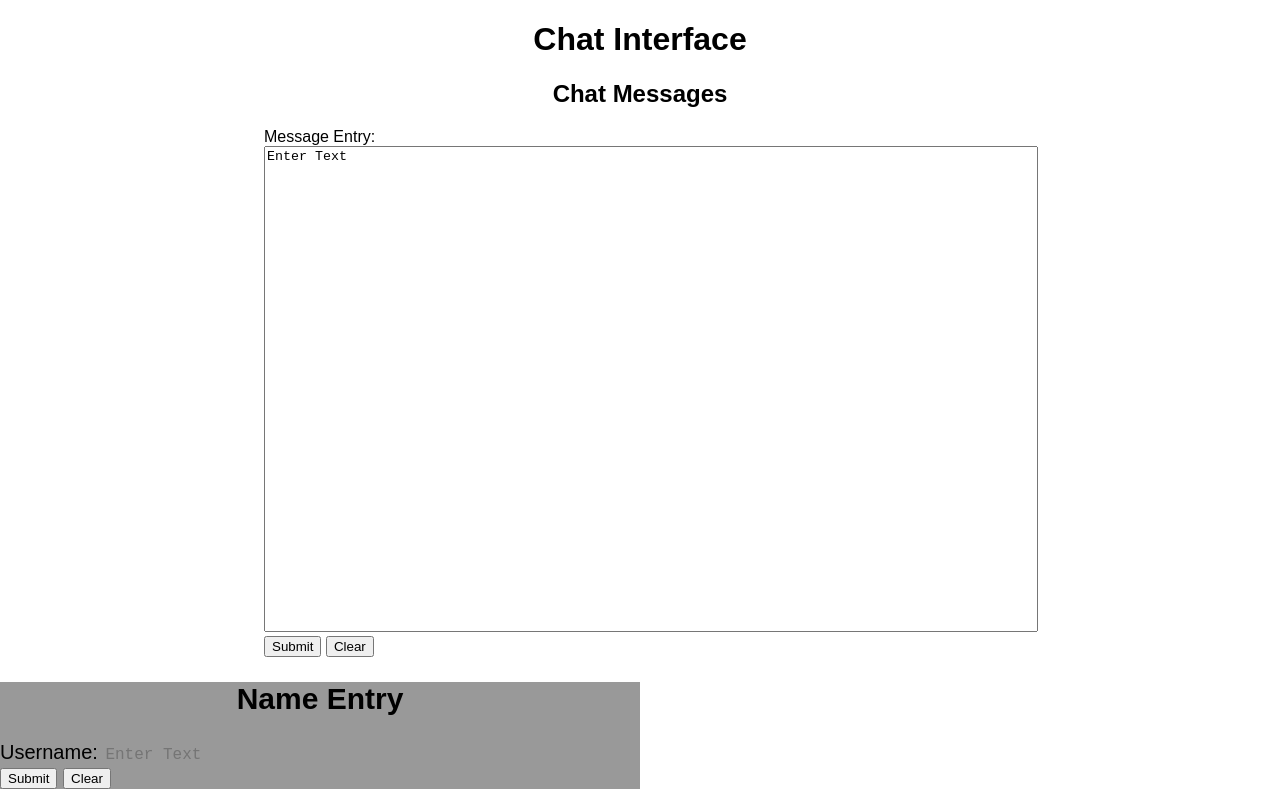
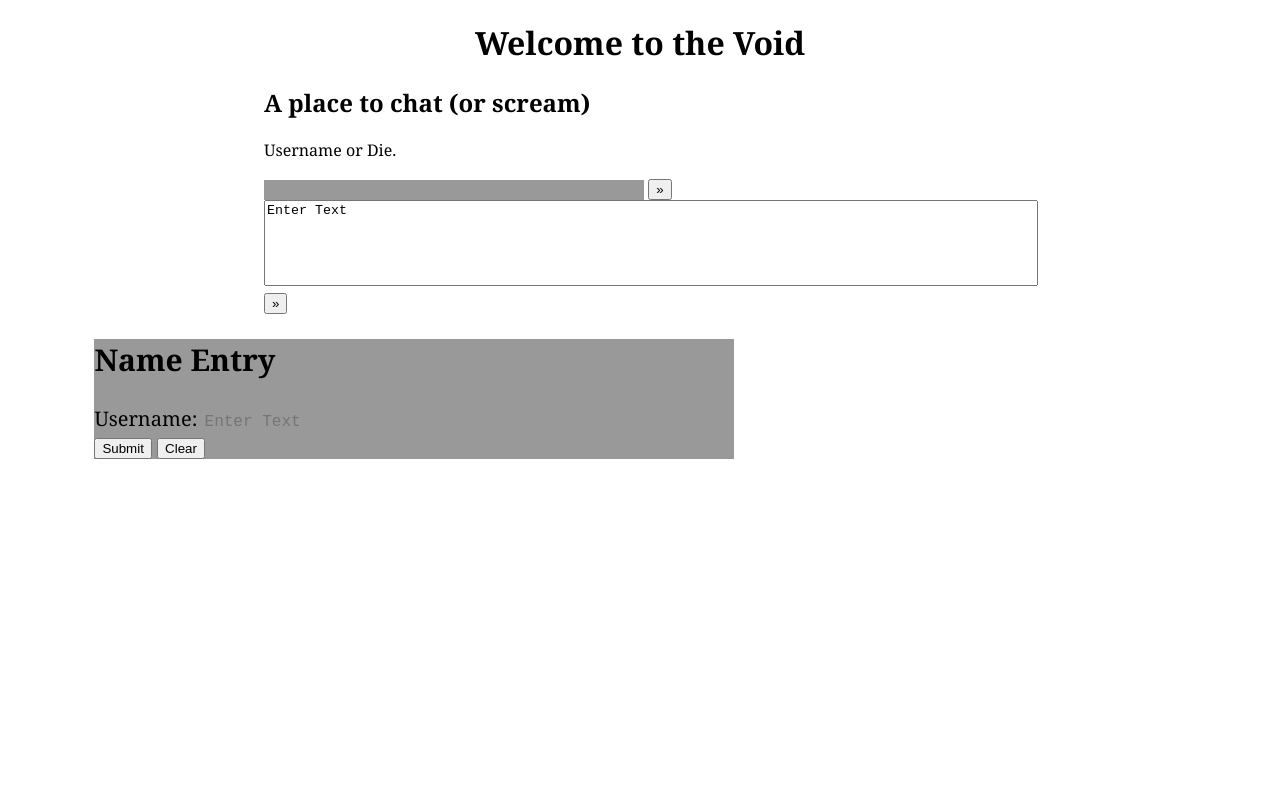
Before and after one commit to folkenrothk/WebDev-chatServer, a plain HTML site: page docs/index.html in a window 1280 px wide. Drawn offline with Linux system fonts and the light colour scheme.

Commit message:
ENd of class- screaming

```diff
--- a/docs/index.html
+++ b/docs/index.html
@@ -6,18 +6,32 @@
   </head>
   <body>
     <main>
-      <!-- Create minimum interface according to wireframe -->
-      <h1>Chat Interface</h1>
-      <h2>Chat Messages</h2>
-      <form>
-        <label for="sendMsg" id="msgLabel">Message Entry:</label>
-        <textarea id = "sendMsg">Enter Text</textarea>
-        <div id="messaging-buttons">
-          <button type = "submit">Submit</button>
-          <button type = "reset">Clear</button>
+      <div id = "chat-window">
+        <div id = "chat-login">
+          <h1>Welcome to the Void </h1>
+          <h2> A place to chat (or scream)</h2>
+          <p> Username or Die.</p>
+          <form id="nameForm">
+            <label for="nameEntry" title="Username selection" hidden>Username:</label>
+            <input type="text" id="nameEntry">
+            <button id="setName" type="button">
+              &raquo;
+            </button>
+          </form>
         </div>
-      </form>
+      </div>
+
+      <div id="chat-mgmt">
+        <form id = "chatForm" onsubmit="return chat.send(this,'normal')">
+          <label for="sendMsg" title="Message entry" hidden>Message Entry:</label>
+          <textarea id = "sendMsg">Enter Text</textarea>
+          <button id = "sendBtn" type = "submit">
+            &raquo;
+          </button>
+        </form>
+      </div>
     </main>
+
       <div id = "nameModal">
         <h2>Name Entry</h2>
         <form>
@@ -29,6 +43,8 @@
           </div>
         </form>
       </div>
+
+
     <!-- Use <script> element to import the client.js file -->
     <script src="scripts/client.js" type="text/javascript"></script>
   </body>
--- a/docs/scripts/client.js
+++ b/docs/scripts/client.js
@@ -2,9 +2,7 @@ var host = "wss://cmpsc-302-chat-server-katefolk.herokuapp.com"; // TODO: Change
 
 
 /* Notes 4.13: ahh serialization and metadata?
-let name = message.users;
-let msg = message.text;
-let type = emoji(message.type);
+let name = message.users; >> let msg = message.text; >> let type = emoji(message.type);
 
 order matters, serialization bruh
     gonna give names, tags etc >> I AM ALL POWERFUL
@@ -23,11 +21,20 @@ setName.addEventListener("click", (evt) => {
     evt.preventDefault();
 })
 
+// Using enter key as submission option
+sendMsg.addEventListener("keydown", (evt) => {
+    if(evt.key == "Enter"){
+        sendBtn.click();
+        evt.preventDefault();
+    }
+});
+
 // Script WebSocket communication
 var chat = {
     socket: new WebSocket(host), //how we show up
     // FUNCTION TO START CONVERSING
     init: () => { //start chatting
+        chat.window = document.getElementById("chat-window");
         //functions to run
         chat.socket.addEventListener("message", (evt) => {
             // let's listen right away
@@ -40,20 +47,48 @@ var chat = {
         }, 1000);
     }, //start new thing, lets chat (we have content and type to send)
 
-    // FUNCTION TO CHAT
+    // FUNCTIONs TO CHAT
+
+    scroll: () => {
+        let msgs = Array.from(
+            document.getElementsByClassName("chat-msg")
+        );
+        let pos = msgs[msgs.length-1].offsetTop;
+        document.getElementById("chat-window").scrollTo({
+            top:pos,
+            behavior: "smooth"
+        });
+        return false;
+    },
+
     send: (message, type) => {
         // we can only send one thing (but this can be a package of things)
         let packet = {
             user: chat.name,
-            text: message,
+            text: sendMsg.value() || message,
             type: type
         }
+        //prevent blank messages (mostly)
+        if(typeof(packet.text) !== "string") return false;
+
         // now lets give it
         chat.socket.send(
             JSON.stringify(packet) // blah our package is in java (gross), Json will fix it
         );
+        if(type !== "ping") sendMsg.value="";
         return false; // act like it didn't happen, set defaults
-    }
+    },
+
+    post: (message) => {
+        let msg = document.createElement("p");
+        let text = document.createElement("span");
+        text.className = "chat-msg";
+        text.innerText = `${message}`;
+        msg.appendChild(text);
+        chat.window.appendChild(msg);
+        return false;
+        chat.scroll();
+    },
 }
 
 // Start the Chat
--- a/docs/style/style.css
+++ b/docs/style/style.css
@@ -4,7 +4,7 @@
 html {
     height: 100vh;
     margin: 0 20%;
-    font-family: sans-serif;
+    font-family: Georgia, 'Times New Roman', Times, serif;
 }
 
 input {
@@ -18,14 +18,14 @@ input {
 textarea {
     resize: none;
     width: 60vw;
-    height: 60vh;
+    height: 10vh;
 }
 
 button {
 
 }
 
-h1, h2 {
+h1 {
     text-align: center;
 }
 
@@ -34,7 +34,7 @@ h1, h2 {
     background: #999999;
     top: 50%;
     transform: translate(-50%); /* flexibleness*/
-    margin: 0 auto;
+    margin: 0 20%;
     width: 50vw;
     font-size: 20px;
 }
```
